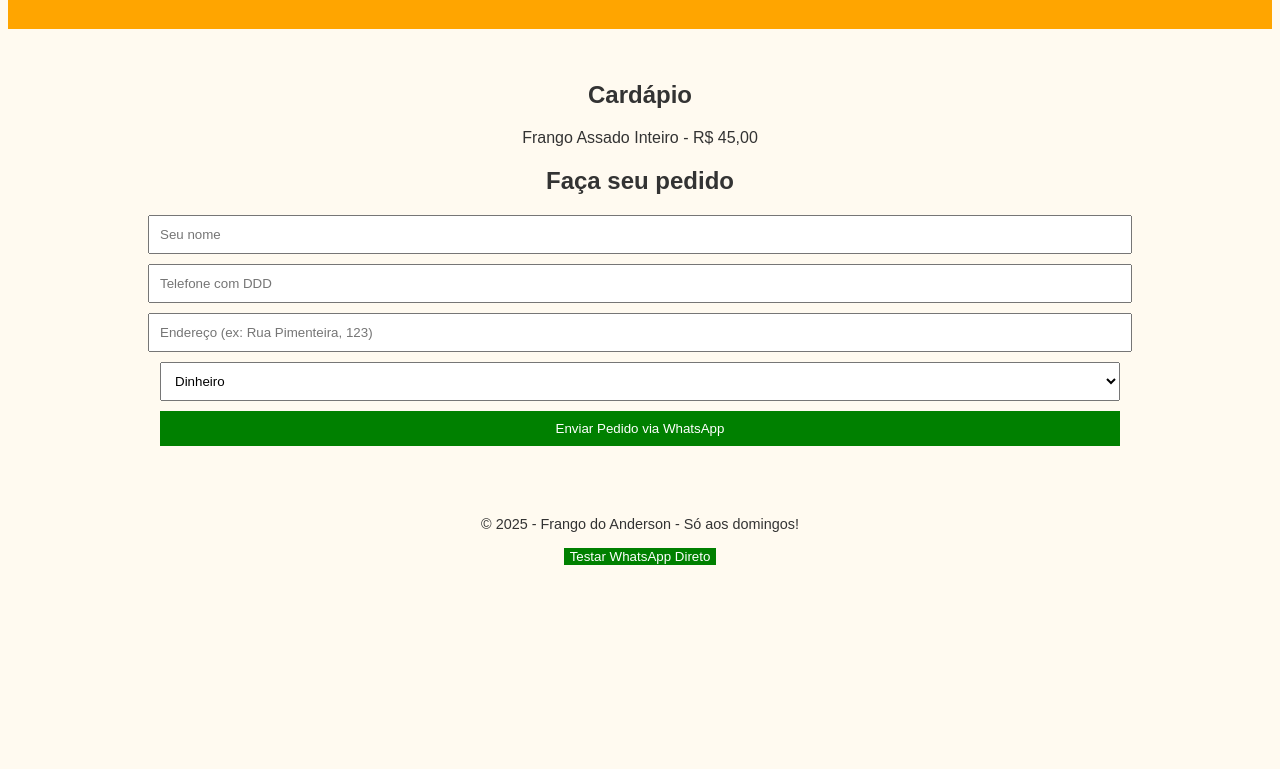
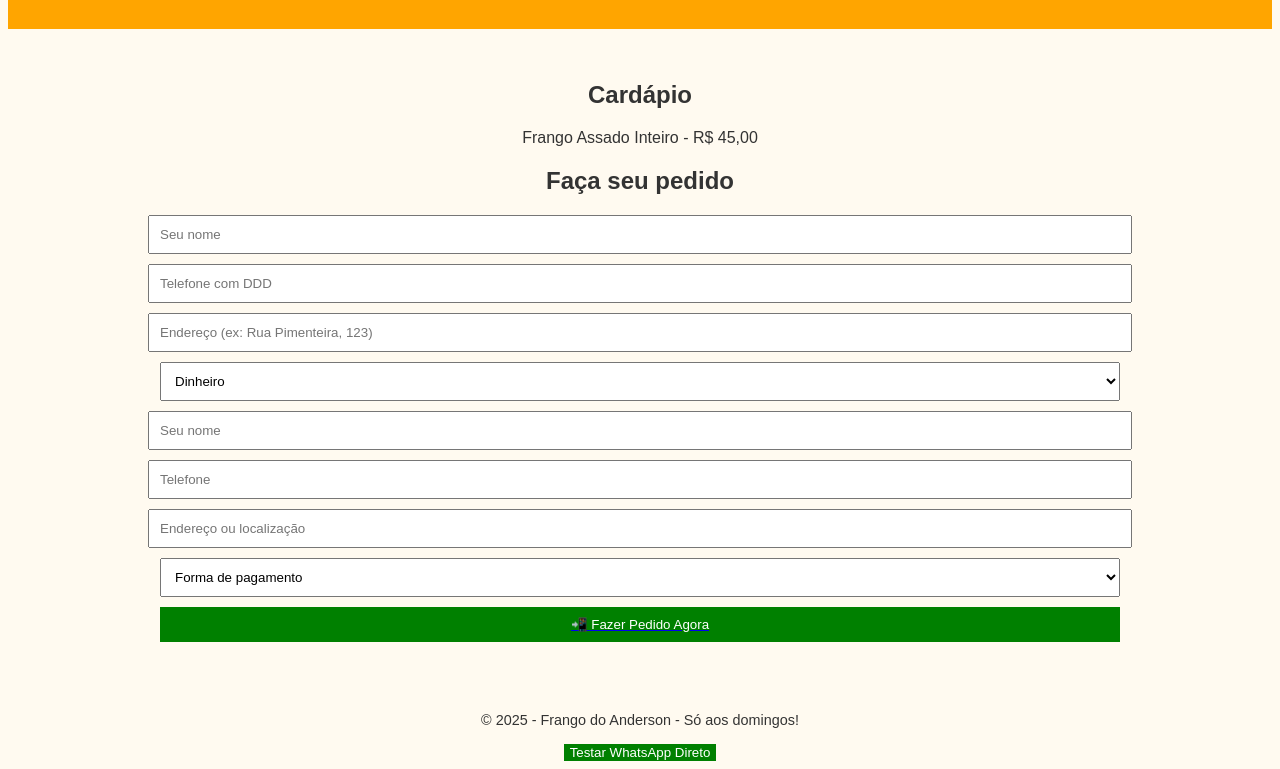
Before and after one commit to andersoncljunior/Frango-Assado-do-Nem, a plain HTML site: page index.html in a window 1280 px wide. Shown: the part 126-895 px from the top of the page. Before the commit the page ends 800 px from the top, so only its background shows below. Drawn offline with Linux system fonts and the light colour scheme.

Commit message:
Add files via upload

```diff
--- a/index.html
+++ b/index.html
@@ -26,7 +26,21 @@
           <option value="pix">Pix</option>
           <option value="cartao">Cartão</option>
         </select>
-        <button type="submit">Enviar Pedido via WhatsApp</button>
+             <form id="pedidoForm">
+                <input type="text" id="nome" placeholder="Seu nome" required>
+                <input type="tel" id="telefone" placeholder="Telefone" required>
+                <input type="text" id="endereco" placeholder="Endereço ou localização" required>
+        <select id="pagamento" required>
+                <option value="" disabled selected>Forma de pagamento</option>
+                <option value="Dinheiro">Dinheiro</option>
+                <option value="Pix">Pix</option>
+                <option value="Cartão">Cartão</option>
+        </select>
+
+                <!-- Aqui vai o botão que é um link disfarçado -->
+                <a id="linkPedido" href="#" target="_blank">
+                <button type="button">📲 Fazer Pedido Agora</button>
+                </a>
             </form>
        </section>
             </main>
```
Also changed, not shown: scrip.js (+9 -11 lines). Lines whose indentation alone changed are shown as unchanged.
